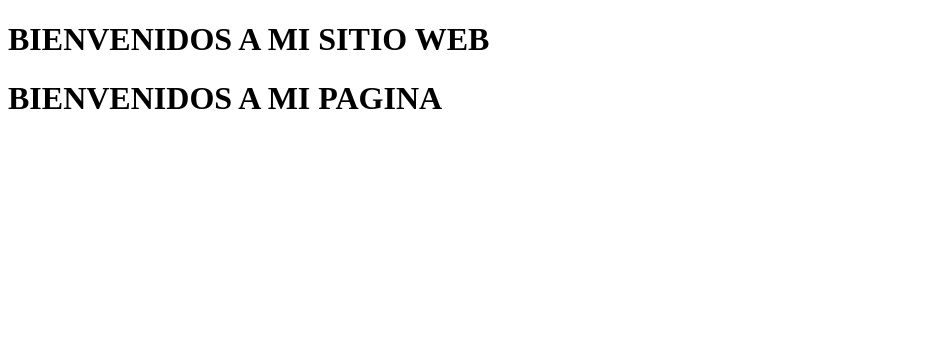
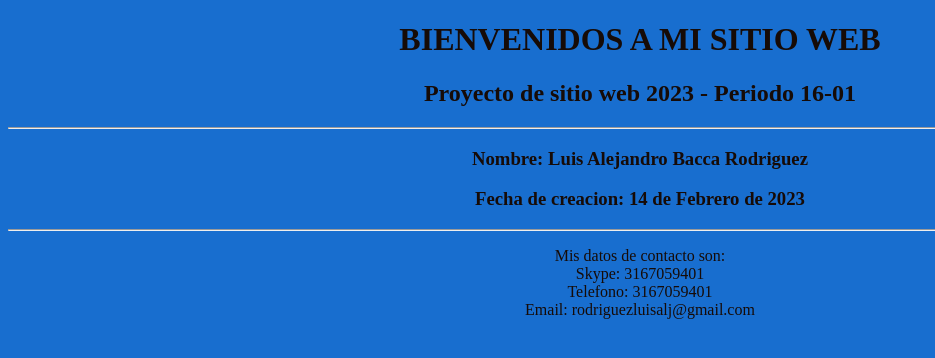
Before and after one commit to Alejo0358/DSW-LuisBacca-1391, a plain HTML site: page index.html in a window 1280 px wide. Shown: the whole page, without its empty margins (0-935 px from the left). Drawn offline with Linux system fonts and the light colour scheme.

Commit message:
Update index.html

```diff
--- a/index.html
+++ b/index.html
@@ -6,18 +6,26 @@
     <meta name="viewport" content="width=device-width, initial-scale=1.0">
     <title>Document</title>
 </head>
+<style>
+    * {
+        text-align: center;
+        background-color: rgb(24, 110, 207);
+        color: rgb(22, 11, 7);
+
+    }
+</style>
 <body>
     <h1>BIENVENIDOS A MI SITIO WEB</h1>
-</body>
-</html><!DOCTYPE html>
-<html lang="en">
-<head>
-    <meta charset="UTF-8">
-    <meta http-equiv="X-UA-Compatible" content="IE=edge">
-    <meta name="viewport" content="width=device-width, initial-scale=1.0">
-    <title>Document</title>
-</head>
-<body>
-    <h1>BIENVENIDOS A MI PAGINA</h1>
+    <h2>Proyecto de sitio web 2023 - Periodo 16-01</h2>
+    <hr>
+    <h3>Nombre: Luis Alejandro Bacca Rodriguez</h3>
+    <h3>Fecha de creacion: 14 de Febrero de 2023</h3>
+    <hr>
+    <p>Mis datos de contacto son: <br>
+        Skype: 3167059401 <br>
+        Telefono: 3167059401 <br>
+        Email: rodriguezluisalj@gmail.com <br>
+    </p>
+
 </body>
 </html>
```
